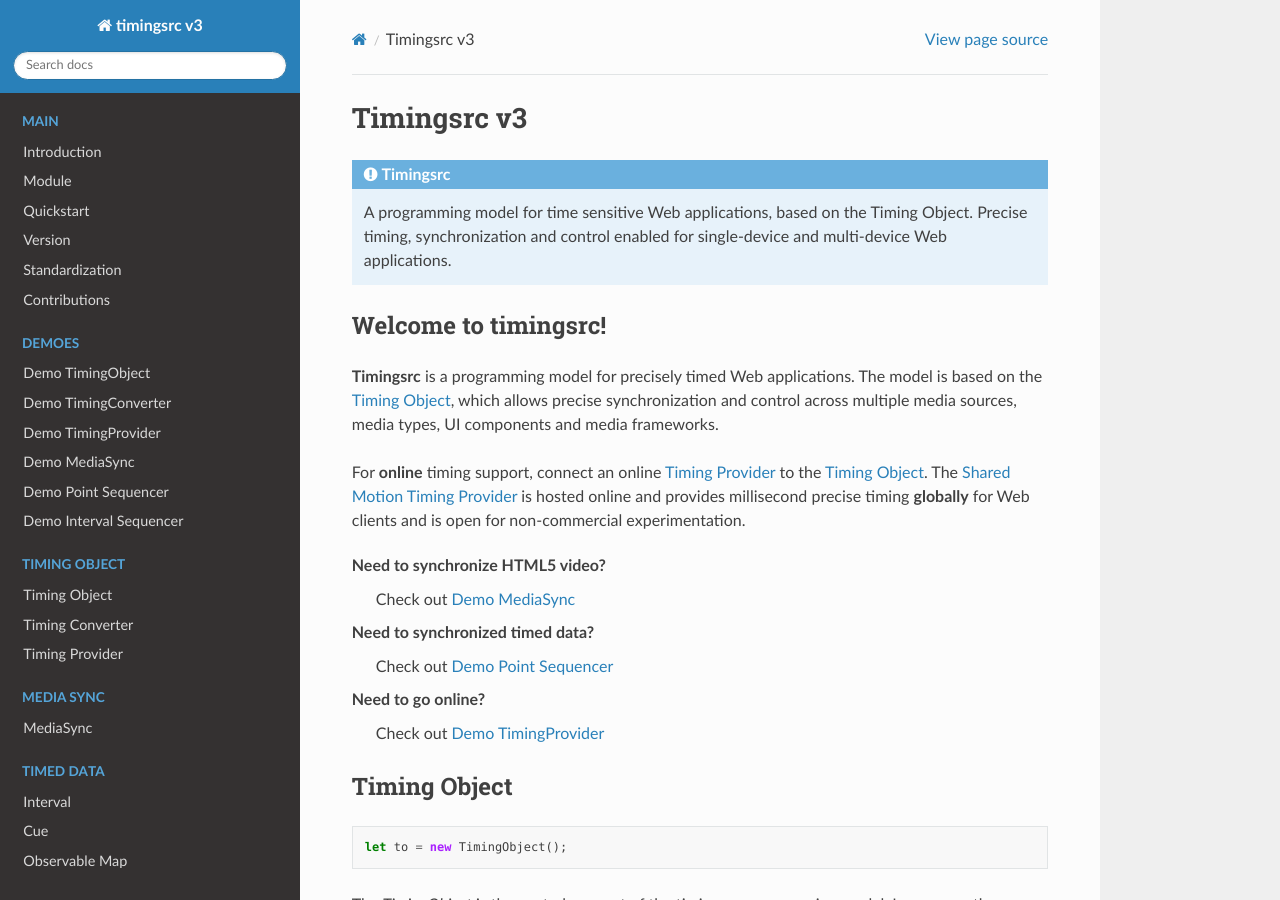
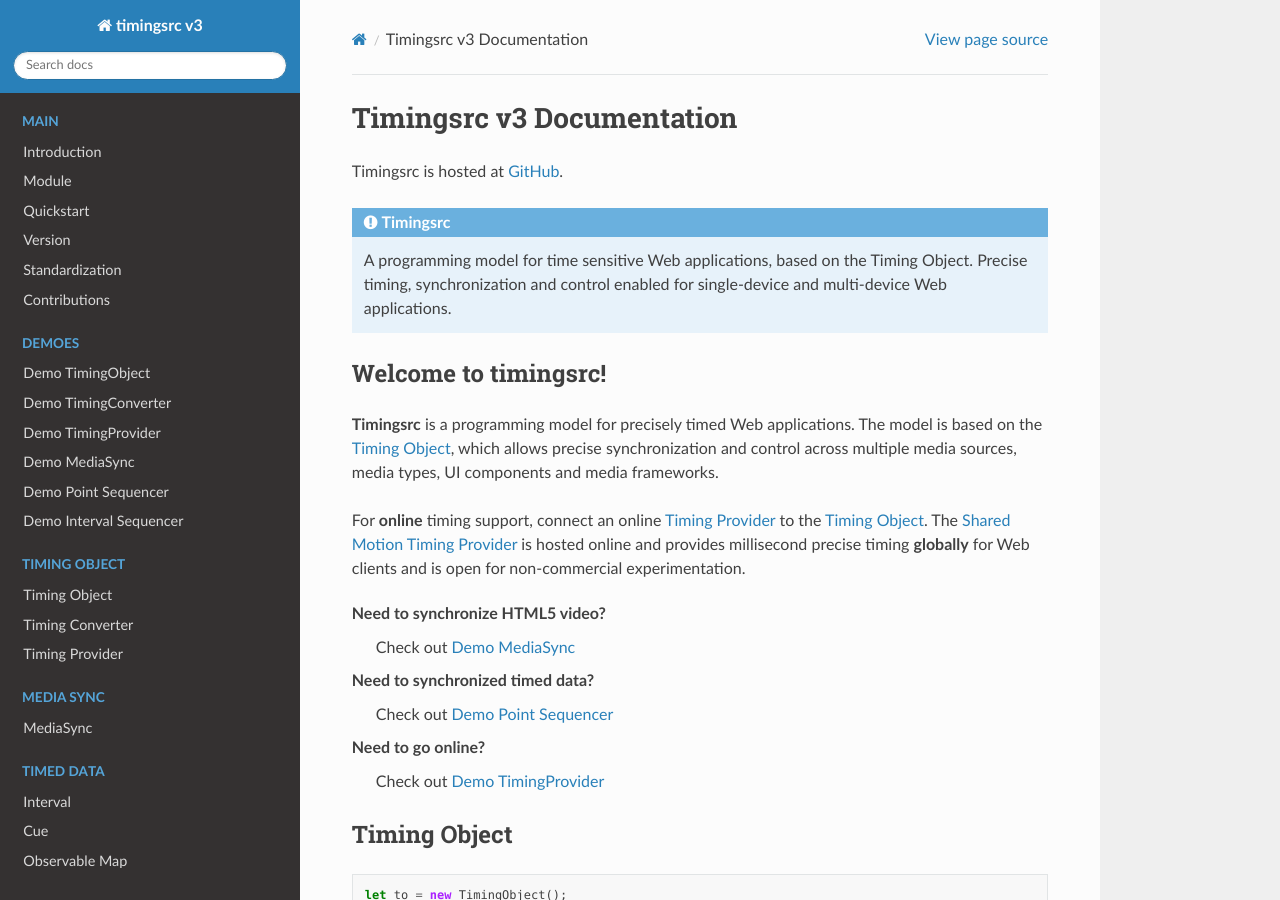
Before and after one commit to ingararntzen/timingdocs, a Sphinx documentation site: the page built from docs/source/index.rst, in a window 1280 px wide and 900 px high. Built offline with Sphinx 7.4.7 and the Read the Docs theme 2.0.0, drawn with Linux system fonts in a browser that asks for light colours.

Commit message:
added link to github

```diff
--- a/docs/source/demoes/demo_interval_sequencer.rst
+++ b/docs/source/demoes/demo_interval_sequencer.rst
@@ -18,7 +18,7 @@
     .. raw:: html
         :file: ../_demoes/interval_sequencer.html
 
-    `demo file <../_demoes/interval_sequencer.html>`_
+    `demofile <../_demoes/interval_sequencer.html>`_
 
 
 Code
--- a/docs/source/index.rst
+++ b/docs/source/index.rst
@@ -4,8 +4,11 @@
    contain the root `toctree` directive.
 
 ========================================================================
-Timingsrc v3
+Timingsrc v3 Documentation
 ========================================================================
+
+Timingsrc is hosted at `GitHub <https://github.com/webtiming/timingsrc>`_.
+
 
 .. admonition:: Timingsrc
 
@@ -110,6 +113,7 @@
 	Check out :ref:`demo-timingprovider`
 
 
+
 Timing Object
 """"""""""""""""""""""""""""""""""""""""""""""""""""""""""""""""""""""""
 
```
